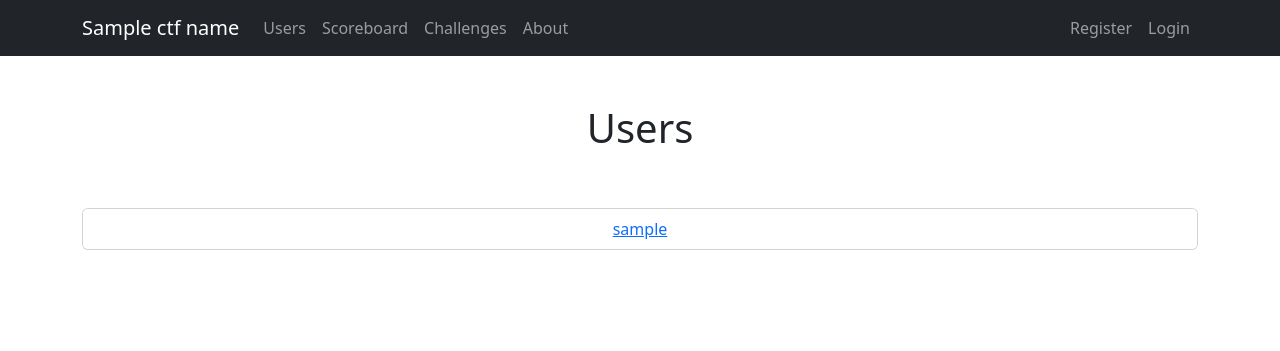
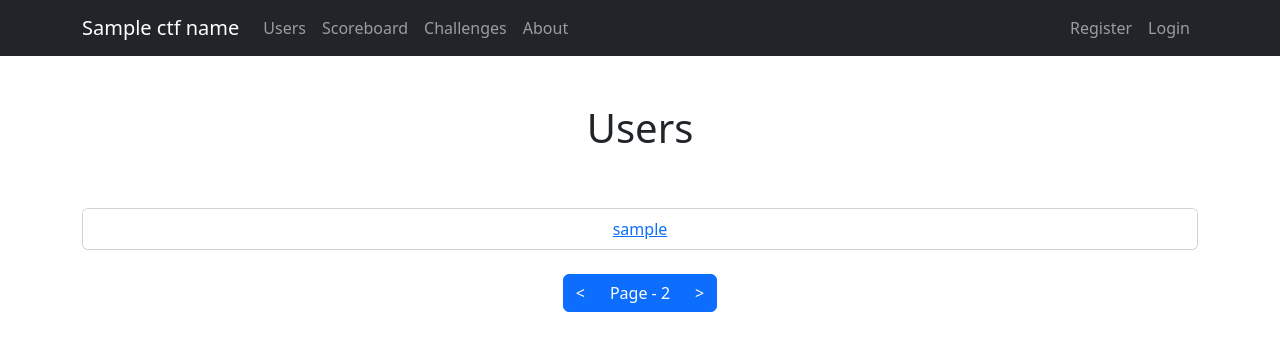
Before and after one commit to Minejerik/ctf_website, a Python web app: template templates/users.html in a window 1280 px wide. Shown: the top 351 px of the page. Run offline with Jinja, Linux system fonts and the light colour scheme; the template is opened without the code that fills it: most values are stand-ins (such as "Sample title", 1, 10 or a date in 2020).

Commit message:
fixed users page

```diff
--- a/templates/challenges.html
+++ b/templates/challenges.html
@@ -10,6 +10,7 @@ Challenges
 <div class="container">
     <h1>Challenges</h1>
     <br>
+    {% comment %} TODO: RE-ENABLE THIS BEFORE RUNNING !!! {% endcomment %}
     {# {% if not started or ended %}
         <h1 class="py-5 display-1">CTF has not started yet</h1>
     {% else %} #}
--- a/templates/users.html
+++ b/templates/users.html
@@ -21,5 +21,15 @@ Users
         <h1>No Users!</h1>
         {% endif %}
       </div>
+    <br>
+    <div class="btn-group">
+        {% if page == 0 %}
+        <a href="#" class="btn btn-primary disabled" aria-disabled="true"><</a>
+        {% else %}
+        <a href="/users/{{page-1}}" class="btn btn-primary"><</a>
+        {% endif %}
+        <a class="btn btn-primary">Page - {{page+1}}</a>
+        <a href="/users/{{page+1}}" class="btn btn-primary">></a>
+    </div>
 </div>
 {% endblock %}
```
Also changed, not shown: main.py (+4 -3 lines), 1 other file.
